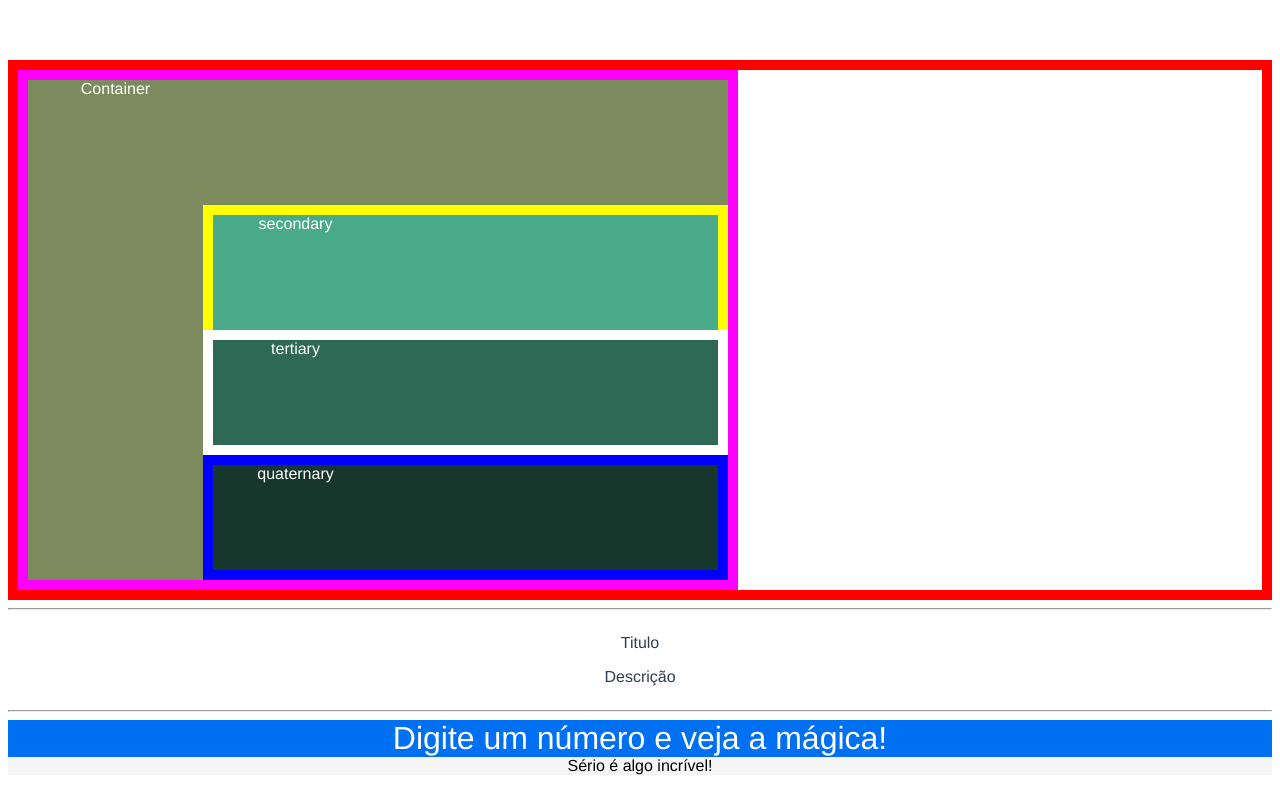
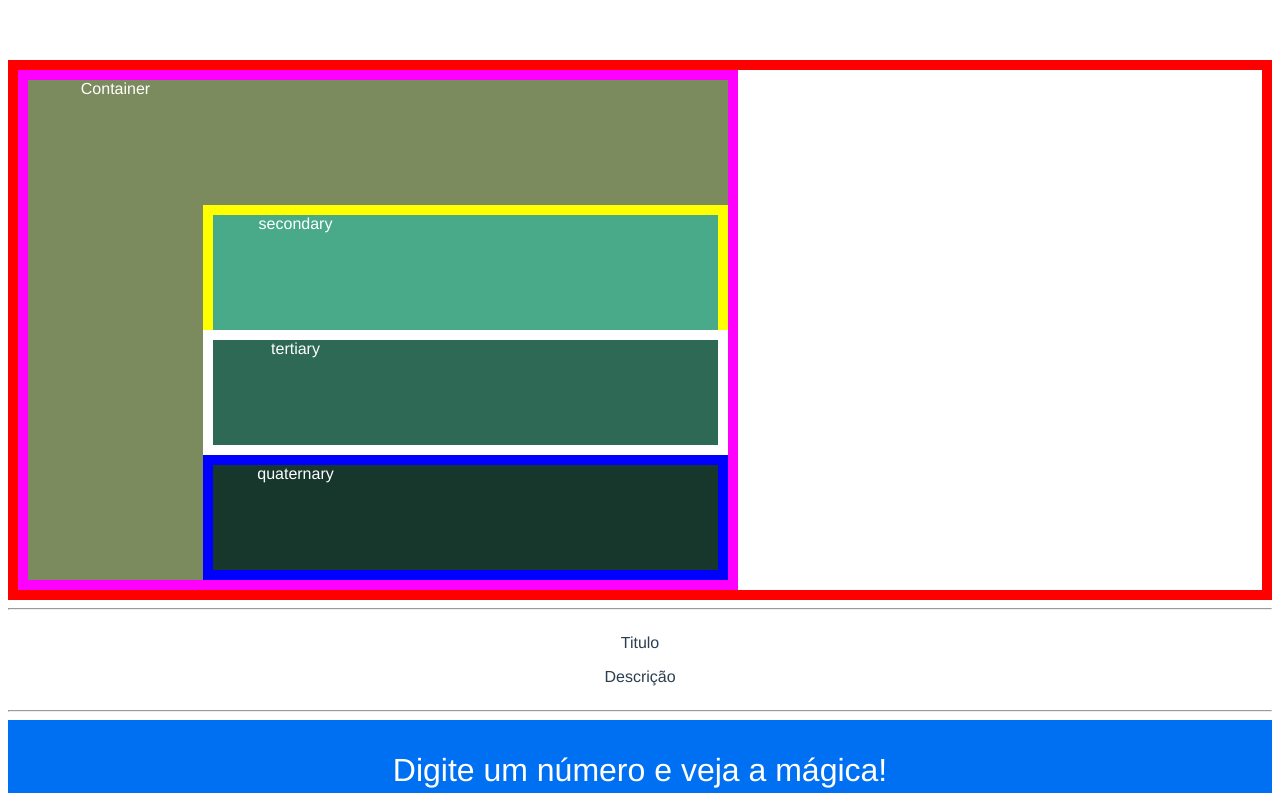
Before and after one commit to deverebor/scss-like-you-never-seen, a Vue app: page / in a window 1280 px wide. Shown: the top 793 px of the page. Built offline with nearby package versions, Linux system fonts and the light colour scheme.

Commit message:
fix: extend rule mixins

```diff
--- a/src/components/ExtendRule/ExtendRule.scss
+++ b/src/components/ExtendRule/ExtendRule.scss
@@ -26,7 +26,7 @@
       color: styles.$brand-danger;
     }
 
-    @include styles.respond-to(large){
+    @include styles.respond-to(small){
       &-header {
         &--title {
           padding-block: styles.$spacing-big;
--- a/src/styles/abstracts/_mixins.scss
+++ b/src/styles/abstracts/_mixins.scss
@@ -1,15 +1,14 @@
 @use '_variables';
 
-@mixin respond-to($input) {
-  @if map-has-key($breakinpoint, $breakinpoint) {
-    @media #{inspect(map-get($breakinpoint, $breakinpoint))} {
+@mixin respond-to($breakpoint) {
+  @if map-has-key($breakpoints, $breakpoint) {
+    @media #{inspect(map-get($breakpoints, $breakpoint))} {
       @content;
     }
   }
-
   @else {
-    @warn "Unfortunately, no value could be retrieved from `#{$input}`. "
-        + "Available breakpoints are: #{map-keys($breakinpoint)}.";
+    @warn "Unfortunately, no value could be retrieved from `#{$breakpoint}`. "
+        + "Available breakpoints are: #{map-keys($breakpoints)}.";
   }
 }
 
@@ -19,4 +18,5 @@
   border-radius: $radius;
 }
 
-$breakinpoint: variables.$breakpoints;
+
+$breakpoints: variables.$breakpoint;
--- a/src/styles/abstracts/_variables.scss
+++ b/src/styles/abstracts/_variables.scss
@@ -7,7 +7,7 @@ $spacing-big: 32px;
 
 $width-small: 200px;
 
-$breakpoints: (
+$breakpoint: (
   'small':  ( min-width:  767px ),
   'medium': ( min-width:  992px ),
   'large':  ( min-width: 1200px )
```
Also changed, not shown: src/components/LayerRule/README.md (added).
